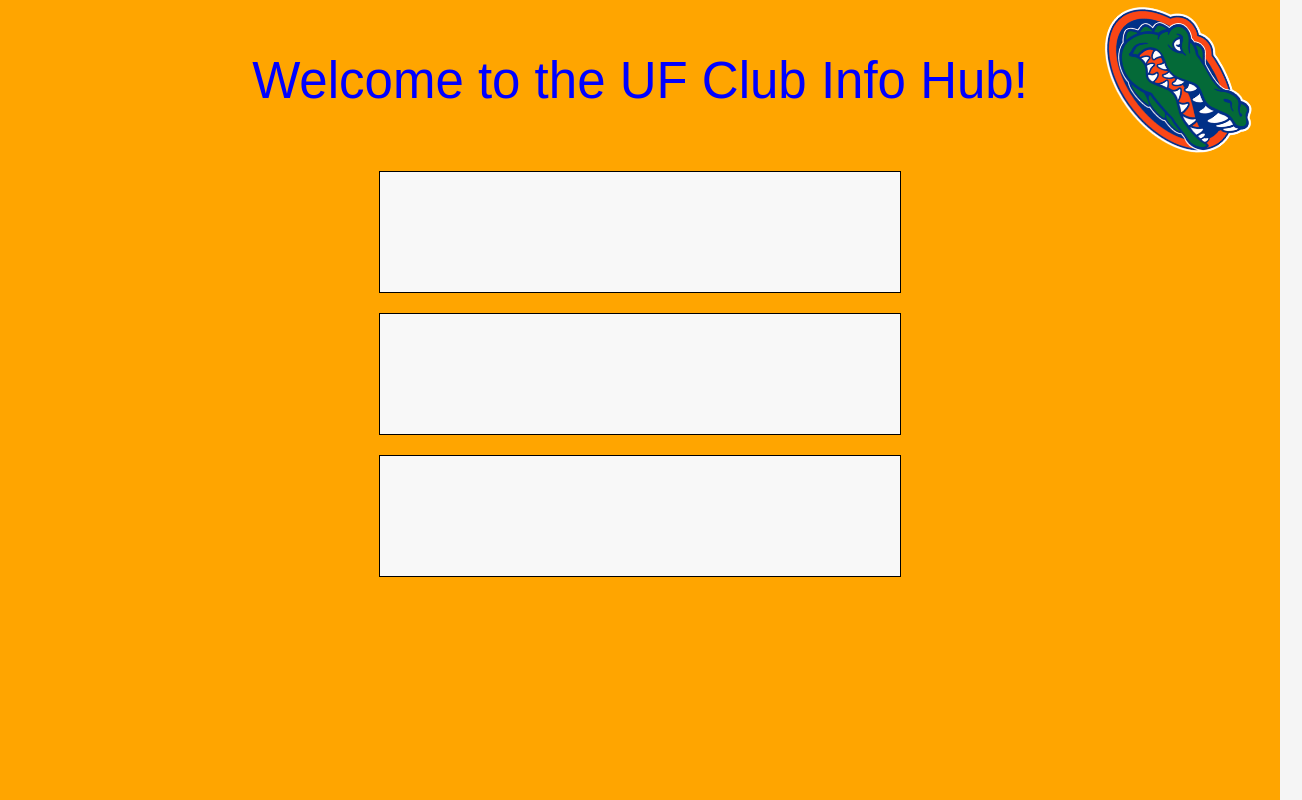
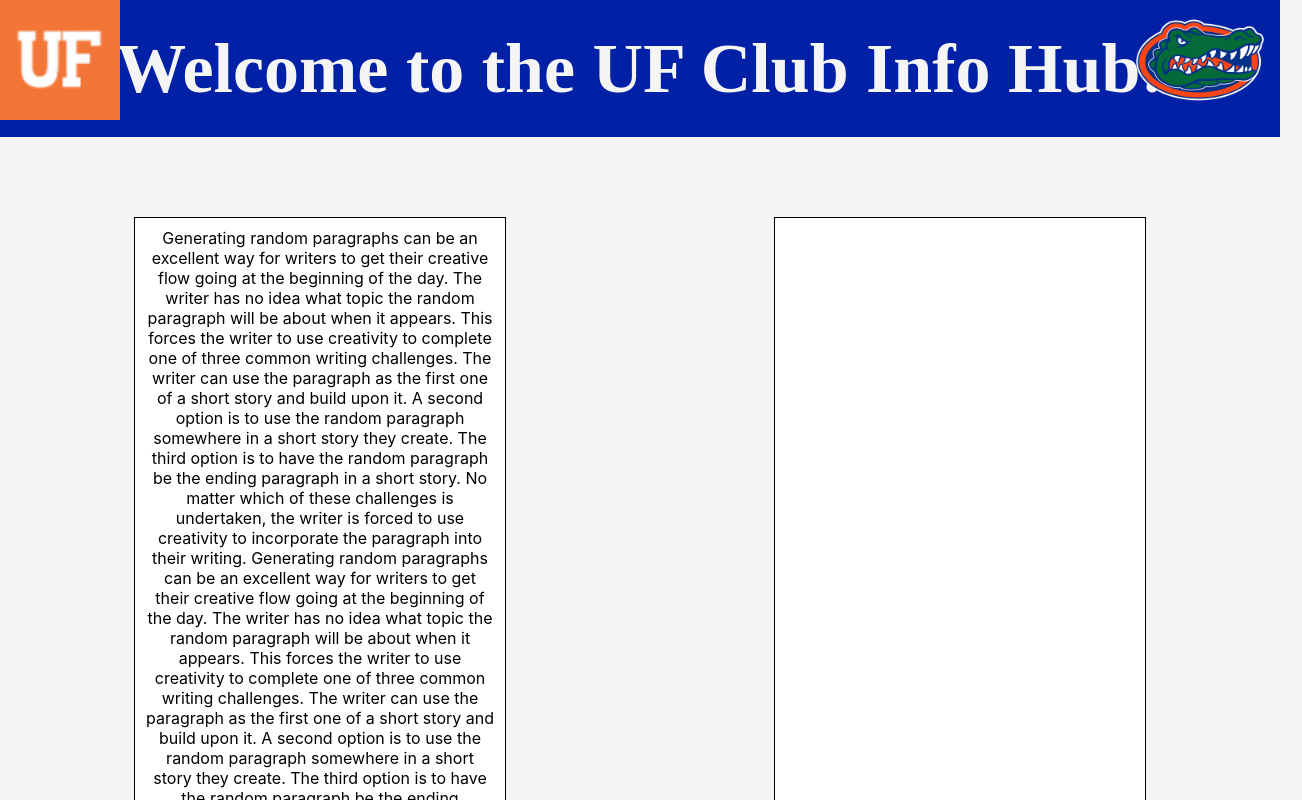
Before and after one commit to OSC-Hackathon-Schedule-Tracker/Schedule-Tracker, a React (Create React App) app in the folder schedule-website/: page / in a window 1280 px wide. Shown: the top 800 px of the page, 1302 px wide, since content can reach past the window. Built offline with nearby package versions, Linux system fonts and the light colour scheme.

Commit message:
updated format of website

```diff
--- a/schedule-website/src/App.css
+++ b/schedule-website/src/App.css
@@ -1,52 +1,77 @@
 body {
-  background-color: whitesmoke; /* Change this to your desired color */
+  background-color: whitesmoke;
 }
 
 .App {
   text-align: center;
+  display: flex;
+  flex-direction: column;
+  justify-content: center;
+  align-items: center;
 }
 
 .App-logo {
-  height: 20vmin;
+  height: 15vmin;
   pointer-events: none;
   position: absolute;
   top: 0;
   right: 0;
 }
 
+.App-secondlogo {
+  height: 15vmin;
+  pointer-events: none;
+  position: absolute;
+  top: 0;
+  left: 0;
+}
+
+.text-box-container {
+  display: flex;
+  flex-wrap: wrap; /* This allows the boxes to wrap onto the next line if there isn't enough space */
+  justify-content: space-around; /* This spaces the boxes evenly */
+}
+
 @media (prefers-reduced-motion: no-preference) {
   .App-logo {
     animation: App-logo-spin infinite 5s linear;
   }
+
+  .App-secondlogo {
+    animation: App-secondlogo-spin infinite 5s linear;
+    /* Add other CSS properties as needed */
+  }
+
 }
 
 .App-header {
-  background-color: orange;
-  min-height: 200vh;
+  background-color: #0021A5;
+  min-height: 137px;
   display: flex;
   flex-direction: column;
   align-items: center;
-  /* Removed justify-content: center; */
-  font-size: calc(35px + 2vmin);
-  font-family: Arial, Helvetica, sans-serif;
-  color: blue;
+  font-size: calc(30px + 5vmin);
+  font-weight: bold;
+  font-family: Fira Sans;
+  color: whitesmoke;
+  width: 100%;
+  justify-content: center;
+}
+
+.welcome-text {
+  font-size: calc(80px + 2vmin);
+  font-weight: bold; /* Add this line */
 }
 
 .text-box {
-  width: 500px;
-  height: 100px;
+  width: 350px;
+  height: 700px;
   border: 1.5px solid black;
-  margin: 10px;
+  margin: 80px;
   padding: 10px;
-  background-color: #f8f8f8;
+  background-color: white;
+  overflow-y: auto;
+  overflow-x: hidden;
+  white-space: pre-wrap;
+  word-wrap: break-word;
 }
-
-
-@keyframes App-logo-spin {
-  from {
-    transform: rotate(0deg);
-  }
-  to {
-    transform: rotate(360deg);
-  }
-}
--- a/schedule-website/src/App.js
+++ b/schedule-website/src/App.js
@@ -1,4 +1,6 @@
 import logo from './gator.png';
+import secondlogo from './image0.png';
+
 import './App.css';
 
 function App() {
@@ -6,13 +8,20 @@
     <div className="App">
       <header className="App-header">
         <img src={logo} className="App-logo" alt="logo" />
-        <p>
-          Welcome to the UF Club Info Hub!
-        </p>
+        <img src={secondlogo} className="App-secondlogo" alt="secondlogo" />
+        Welcome to the UF Club Info Hub!
+      </header>
+
+      <div className="text-box-container">
+      <div className="text-box">Generating random paragraphs can be an excellent way for writers to get their creative flow going at the beginning of the day. The writer has no idea what topic the random paragraph will be about when it appears. This forces the writer to use creativity to complete one of three common writing challenges. The writer can use the paragraph as the first one of a short story and build upon it. A second option is to use the random paragraph somewhere in a short story they create. The third option is to have the random paragraph be the ending paragraph in a short story.
+      No matter which of these challenges is undertaken, the writer is forced to use creativity to incorporate the paragraph into their writing. Generating random paragraphs can be an excellent way for writers to get their creative flow going at the beginning of the day. The writer has no idea what topic the random paragraph will be about when it appears. This forces the writer to use creativity to complete one of three common writing challenges. The writer can use the paragraph as the first one of a short story and build upon it. A second option is to use the random paragraph somewhere in a short story they create. The third option is to have the random paragraph be the ending paragraph in a short story. </div>
         <div className="text-box"></div>
         <div className="text-box"></div>
         <div className="text-box"></div>
-      </header>
+        <div className="text-box"></div>
+        <div className="text-box"></div>
+      </div>
+
     </div>
   );
 }
--- a/schedule-website/src/index.css
+++ b/schedule-website/src/index.css
@@ -2,10 +2,11 @@
   margin: 0;
   font-family: -apple-system, BlinkMacSystemFont, 'Segoe UI', 'Roboto', 'Oxygen',
     'Ubuntu', 'Cantarell', 'Fira Sans', 'Droid Sans', 'Helvetica Neue',
-    sans-serif;
+    'Arial', 'Times New Roman', 'Courier New', sans-serif; /* Added 'Arial', 'Times New Roman', 'Courier New' */
   -webkit-font-smoothing: antialiased;
   -moz-osx-font-smoothing: grayscale;
 }
+
 
 code {
   font-family: source-code-pro, Menlo, Monaco, Consolas, 'Courier New',
```
Also changed, not shown: schedule-website/src/image0.jpg (added), schedule-website/src/image0.png (added).
